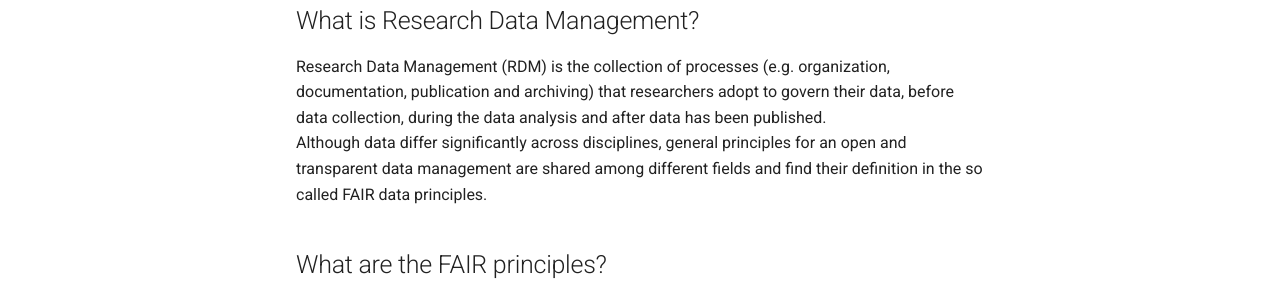
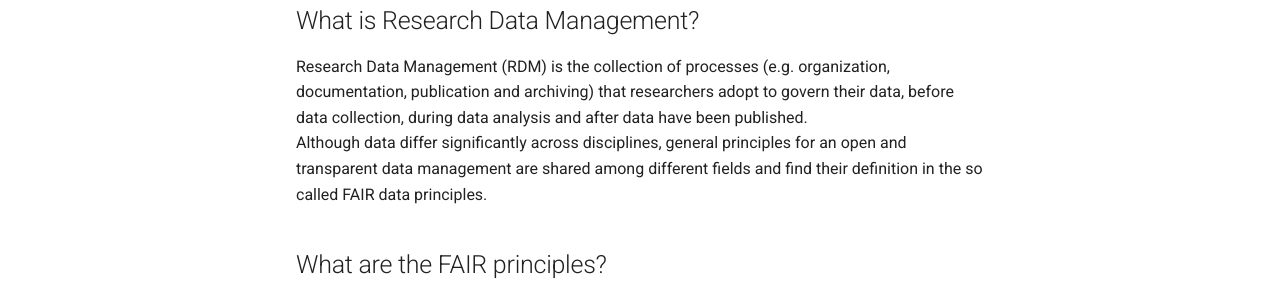
Before and after one commit to pvavra/temp-ipsy, an MkDocs documentation site: the page built from docs/open-science/research-data-management/getting-started.md, in a window 1280 px wide and 900 px high. Shown: the part 393-693 px from the top of the window. Built offline with MkDocs 1.6.1 and Material for MkDocs 9.7.7, drawn with Linux system fonts in a browser that asks for light colours.

Commit message:
Fix intro sentence

```diff
--- a/docs/open-science/research-data-management/getting-started.md
+++ b/docs/open-science/research-data-management/getting-started.md
@@ -4,7 +4,7 @@
 
 ## What is Research Data Management?
 
-Research Data Management (RDM) is the collection of processes (e.g. organization, documentation, publication and archiving) that researchers adopt to govern their data, before data collection, during the data analysis and after data has been published.</b>
+Research Data Management (RDM) is the collection of processes (e.g. organization, documentation, publication and archiving) that researchers adopt to govern their data, before data collection, during data analysis and after data have been published.</b>
 Although data differ significantly across disciplines, general principles for an open and transparent data management are shared among different fields and find their definition in the so called FAIR data principles.
 
 ## What are the FAIR principles?
```
